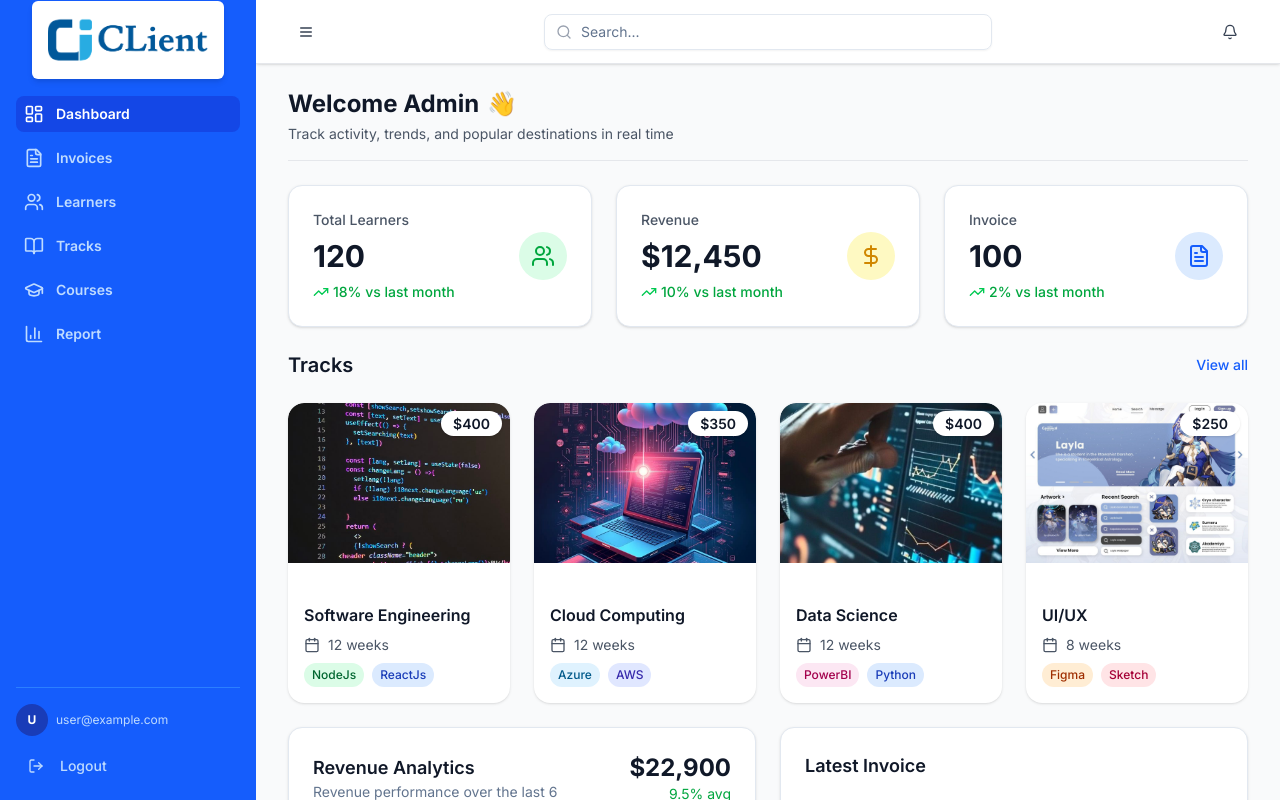
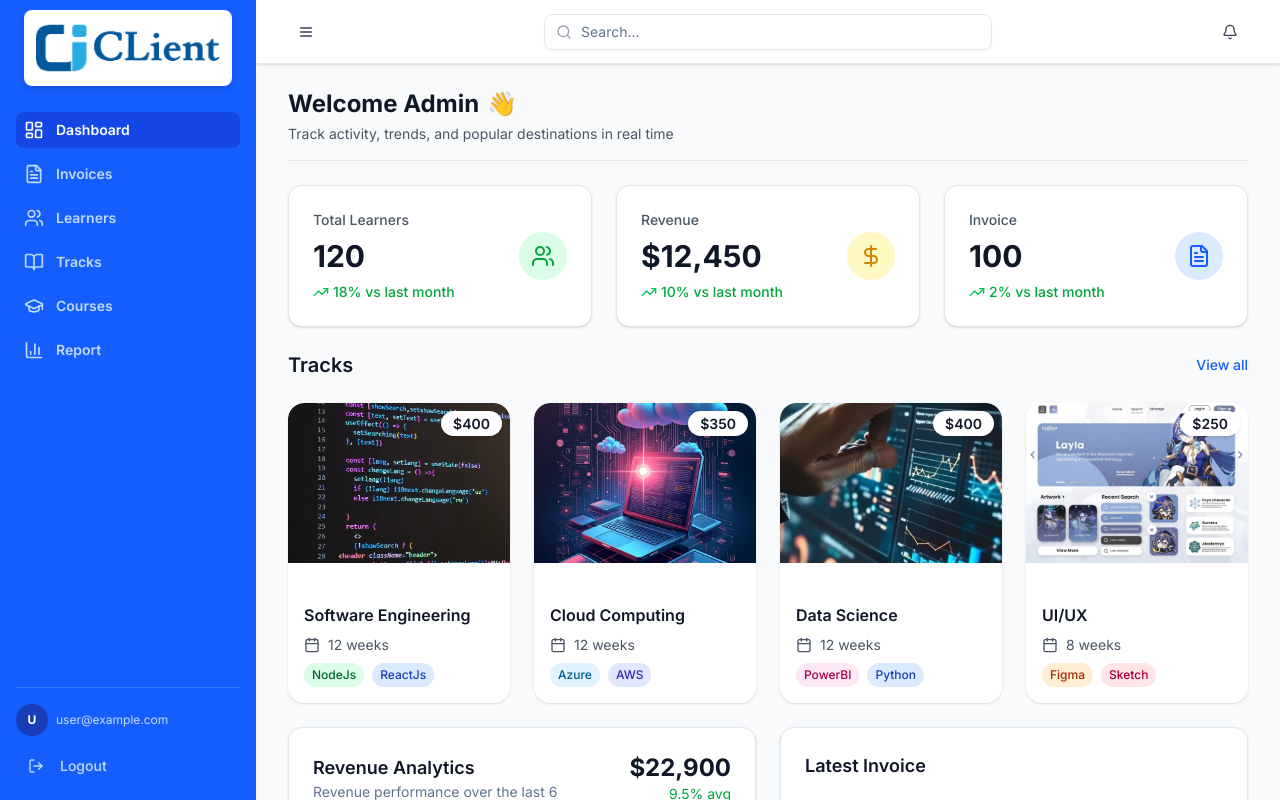
Before and after one commit to nyarko-i/G-Client, a Next.js app: page /dashboard in a window 1280 px wide. Shown: the top 800 px of the page. Built offline with nearby package versions, Linux system fonts and the light colour scheme.

Commit message:
updates on track details

```diff
--- a/components/dashboard/dashboard-sidebar.tsx
+++ b/components/dashboard/dashboard-sidebar.tsx
@@ -17,6 +17,7 @@ import { logout } from "@/lib/api/auth";
 import { toast } from "sonner";
 import Image from "next/image";
 
+// Sidebar navigation items
 const navigationItems = [
   { name: "Dashboard", href: "/dashboard", icon: LayoutDashboard },
   { name: "Invoices", href: "/dashboard/invoices", icon: FileText },
@@ -39,6 +40,7 @@ export default function DashboardSidebar({
   const router = useRouter();
   const [userEmail, setUserEmail] = useState<string | null>(null);
 
+  // Retrieve user email from localStorage
   useEffect(() => {
     const storedUser = localStorage.getItem("user");
     if (storedUser) {
@@ -51,6 +53,7 @@ export default function DashboardSidebar({
     }
   }, []);
 
+  // Logout handler
   const handleLogout = async () => {
     try {
       await logout();
@@ -61,6 +64,7 @@ export default function DashboardSidebar({
     }
   };
 
+  // Active link checker
   const isActive = (href: string) =>
     href === "/dashboard" ? pathname === href : pathname.startsWith(href);
 
@@ -73,36 +77,38 @@ export default function DashboardSidebar({
             isCollapsed ? "w-20" : "w-64"
           }`}
         >
-          {/* Logo */}
+          {/* Logo Section */}
           <div
             className={`flex shrink-0 items-center animate-fade-in ${
-              isCollapsed ? "h-16 justify-center" : "h-20 px-4"
+              isCollapsed ? "h-16 justify-center" : "h-24 px-0"
             }`}
           >
             {isCollapsed ? (
+              // Small square logo when collapsed
               <div className="w-10 h-10 bg-white rounded-sm flex items-center justify-center shadow-sm">
                 <Image
                   src="/images/register/logo.png"
                   alt="Logo"
-                  width={32}
-                  height={32}
+                  width={40}
+                  height={40}
                   style={{ height: "auto", width: "auto" }}
                 />
               </div>
             ) : (
-              <div className=" w-full bg-white rounded-sm p-4  shadow-md flex justify-center">
+              // Larger centered logo with matching nav width
+              <div className="w-full bg-white rounded-md p-3 shadow-md flex items-center justify-center mx-2">
                 <Image
                   src="/images/register/logo.png"
                   alt="Your Logo"
-                  width={62}
-                  height={62}
+                  width={64}
+                  height={64}
                   style={{ height: "auto", width: "auto" }}
                 />
               </div>
             )}
           </div>
 
-          {/* Navigation */}
+          {/* Navigation Items */}
           <nav className="flex flex-1 flex-col mt-4">
             <ul className="flex-1 space-y-2">
               {navigationItems.map((item) => (
@@ -124,7 +130,7 @@ export default function DashboardSidebar({
 
             {/* Footer Section */}
             <div className="mt-6 border-t border-blue-500 pt-4">
-              {/* Email and Avatar */}
+              {/* Email + Avatar */}
               <div className="flex items-center gap-2">
                 <div className="h-8 w-8 rounded-full bg-blue-800 flex items-center justify-center text-white text-xs font-bold">
                   {userEmail?.[0]?.toUpperCase() ?? "U"}
@@ -160,7 +166,7 @@ export default function DashboardSidebar({
               isOpen ? "translate-x-0" : "-translate-x-full"
             }`}
           >
-            {/* Close button */}
+            {/* Close Button */}
             <div className="flex justify-end mb-4">
               <Button
                 variant="ghost"
@@ -171,7 +177,8 @@ export default function DashboardSidebar({
                 x
               </Button>
             </div>
-            {/* Same nav items */}
+
+            {/* Mobile Nav Items */}
             <nav className="space-y-2">
               {navigationItems.map((item) => (
                 <Link
@@ -190,7 +197,7 @@ export default function DashboardSidebar({
               ))}
             </nav>
 
-            {/* Mobile footer */}
+            {/* Mobile Footer */}
             <div className="mt-6 border-t border-blue-500 pt-4">
               <div className="flex items-center gap-2">
                 <div className="h-8 w-8 rounded-full bg-blue-800 flex items-center justify-center text-white text-xs font-bold">
@@ -210,7 +217,8 @@ export default function DashboardSidebar({
               </Button>
             </div>
           </div>
-          {/* click-away overlay */}
+
+          {/* Click-away overlay */}
           <div className="flex-1" onClick={() => onToggle(false)} />
         </div>
       </div>
--- a/components/tracks/add-track-modal.tsx
+++ b/components/tracks/add-track-modal.tsx
@@ -14,7 +14,7 @@ import { Button } from "@/components/ui/button";
 import { toast } from "sonner";
 import Image from "next/image";
 
-// Props expected from parent component
+// Props from parent
 interface AddTrackModalProps {
   isOpen: boolean;
   onClose: () => void;
@@ -26,7 +26,7 @@ export default function AddTrackModal({
   onClose,
   onSubmit,
 }: AddTrackModalProps) {
-  // Form state variables
+  // Form state
   const [title, setTitle] = useState("");
   const [description, setDescription] = useState("");
   const [file, setFile] = useState<File | null>(null);
@@ -37,7 +37,7 @@ export default function AddTrackModal({
   const [isLoading, setIsLoading] = useState(false);
   const [preview, setPreview] = useState<string | null>(null);
 
-  // Handles image selection and preview display
+  // Image preview
   const handleFileChange = (e: React.ChangeEvent<HTMLInputElement>) => {
     const f = e.target.files?.[0] ?? null;
     setFile(f);
@@ -50,11 +50,10 @@ export default function AddTrackModal({
     }
   };
 
-  // Handles form submission logic
+  // Submit form
   const handleSubmit = async (e: React.FormEvent) => {
     e.preventDefault();
 
-    // Basic validation
     if (!file) return toast.error("Please select an image file");
     if (title.trim().length === 0)
       return toast.error("Track title is required");
@@ -63,7 +62,6 @@ export default function AddTrackModal({
 
     setIsLoading(true);
 
-    // Prepare form data for API
     const form = new FormData();
     form.append("name", title);
     form.append("description", description);
@@ -87,7 +85,6 @@ export default function AddTrackModal({
         return;
       }
 
-      // Reset form and refresh parent data
       toast.success("Track added!");
       setTitle("");
       setDescription("");
@@ -122,6 +119,7 @@ export default function AddTrackModal({
               value={title}
               onChange={(e) => setTitle(e.target.value)}
               required
+              className="bg-white focus:outline-none focus:ring-1 focus:ring-neutral-400"
             />
           </div>
 
@@ -132,6 +130,7 @@ export default function AddTrackModal({
               value={description}
               onChange={(e) => setDescription(e.target.value)}
               required
+              className="bg-white focus:outline-none focus:ring-1 focus:ring-neutral-400"
             />
           </div>
 
@@ -143,8 +142,8 @@ export default function AddTrackModal({
               accept="image/*"
               onChange={handleFileChange}
               required
+              className="bg-white focus:outline-none focus:ring-1 focus:ring-neutral-400"
             />
-            {/* Display image preview if available */}
             {preview && (
               <div className="mt-2 w-full h-32 relative">
                 <Image
@@ -166,6 +165,7 @@ export default function AddTrackModal({
               value={price}
               onChange={(e) => setPrice(e.target.value)}
               required
+              className="bg-white focus:outline-none focus:ring-1 focus:ring-neutral-400"
             />
           </div>
 
@@ -177,6 +177,7 @@ export default function AddTrackModal({
               onChange={(e) => setDuration(e.target.value)}
               placeholder="e.g. 12 weeks"
               required
+              className="bg-white focus:outline-none focus:ring-1 focus:ring-neutral-400"
             />
           </div>
 
@@ -187,6 +188,7 @@ export default function AddTrackModal({
               value={instructor}
               onChange={(e) => setInstructor(e.target.value)}
               required
+              className="bg-white focus:outline-none focus:ring-1 focus:ring-neutral-400"
             />
           </div>
 
@@ -198,10 +200,10 @@ export default function AddTrackModal({
               onChange={(e) => setTechnologies(e.target.value)}
               placeholder="e.g. React, Node.js"
               required
+              className="bg-white focus:outline-none focus:ring-1 focus:ring-neutral-400"
             />
           </div>
 
-          {/* Submit button */}
           <Button type="submit" disabled={isLoading} className="w-full">
             {isLoading ? "Submitting..." : "Add Track"}
           </Button>
--- a/components/tracks/track-details-content.tsx
+++ b/components/tracks/track-details-content.tsx
@@ -112,7 +112,7 @@ export default function TrackDetailsContent({
       {/* Back navigation */}
       <button
         onClick={() => router.back()}
-        className="text-2xl hover:text-gray-700"
+        className="text-2xl hover:text-gray-700 cursor-pointer"
       >
         ←
       </button>
```
